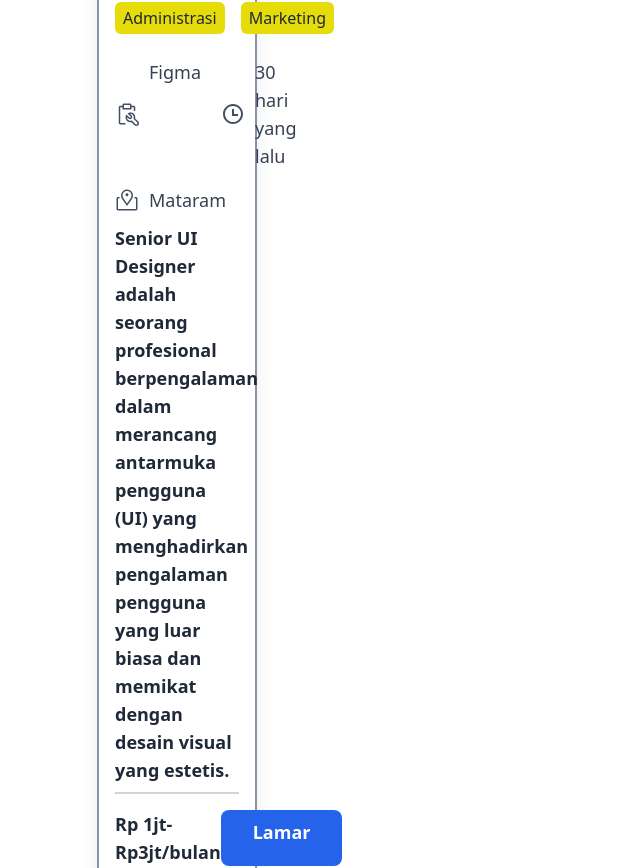
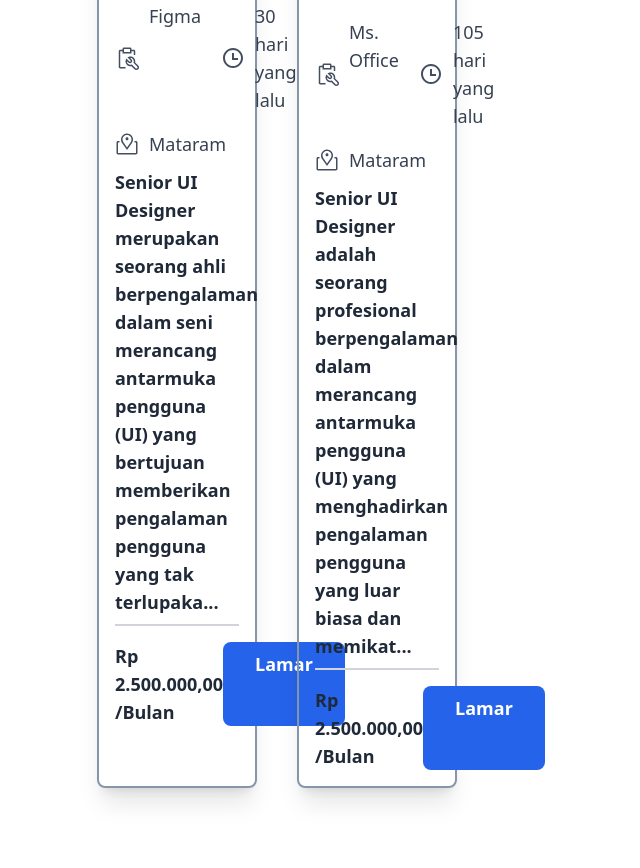
Before and after one commit to RusdyZain/KarirTerbuka, a Next.js app: page / in a window 1280 px wide. Shown: the part 1874-2742 px from the top of the page, without its empty margins (261-901 px from the left). Built offline with nearby package versions, Linux system fonts and the light colour scheme.

Commit message:
Progress

```diff
--- a/src/DataJSON/card.json
+++ b/src/DataJSON/card.json
@@ -11,8 +11,32 @@
     "timePresent": "10/11/2023",
     "locationIconSrc": "/carbon_map.svg",
     "locationName": "Mataram",
-    "description": "Senior UI Designer adalah seorang profesional berpengalaman dalam merancang antarmuka pengguna (UI) yang menghadirkan pengalaman pengguna yang luar biasa dan memikat dengan desain visual yang estetis.",
-    "salaryRange": "Rp 1jt-Rp3jt/bulan"
+    "description": "Senior UI Designer merupakan seorang ahli berpengalaman dalam seni merancang antarmuka pengguna (UI) yang bertujuan memberikan pengalaman pengguna yang tak terlupakan. Dengan keahliannya, Senior UI Designer mampu menciptakan desain visual yang tidak hanya estetis, tetapi juga memikat, menjadikan setiap interaksi pengguna dengan produk atau platform digital menjadi suatu pengalaman yang istimewa. Dengan pemahaman mendalam terhadap prinsip-prinsip desain, Senior UI Designer memastikan bahwa tampilan dan navigasi antarmuka tidak hanya fungsional, tetapi juga memberikan kepuasan visual yang tinggi bagi pengguna. Melalui kreativitas dan kecakapan teknisnya, Senior UI Designer berperan penting dalam menciptakan desain yang responsif, intuitif, dan sesuai dengan kebutuhan serta harapan pengguna.",
+    "detailJob": [
+      "Membuat Laki-laki atau perempuan",
+      "Usia Minimal 18 tahun",
+      "Pendidikan terakhir minimal SMA/SMK (Semua Jurusan)",
+      "Diutamakan telah memiliki pengalaman berkerja"
+    ],
+    "kriteriaJob": [
+      "Pengalaman kerja minimal 3 tahun sebagai UI Designer.",
+      "Keahlian dalam menggunakan alat desain seperti Figma.",
+      "Portofolio desain yang mencerminkan kreativitas dan keahlian teknis.",
+      "Memahami prinsip-prinsip desain dan pengalaman pengguna (UI/UX).",
+      "Kemampuan komunikasi dan kolaborasi yang baik."
+    ],
+    "noteJob": [
+      "Berkas yang harus dilengkapi : CV dan Surat Lamaran",
+      "Tidak dipungut biaya apapun dalam proses penerimaan karyawan baru.",
+      "Penyandang disabilitas dengan mobilitas mandiri.",
+      "Memahami prinsip-prinsip desain dan pengalaman pengguna (UI/UX).",
+      "Hanya pelamar yang sesuai dengan kriteria yang akan dipanggil untuk proses selanjutnya."
+    ],
+    "salaryRange": "Rp 2.500.000,00 /Bulan",
+    "email": "https://mail.google.com/",
+    "img1": "https://images.unsplash.com/photo-1609921212029-bb5a28e60960?q=80&w=2052&auto=format&fit=crop&ixlib=rb-4.0.3&ixid=M3wxMjA3fDB8MHxwaG90by1wYWdlfHx8fGVufDB8fHx8fA%3D%3D",
+    "img2": "https://images.unsplash.com/photo-1531403009284-440f080d1e12?q=80&w=2070&auto=format&fit=crop&ixlib=rb-4.0.3&ixid=M3wxMjA3fDB8MHxwaG90by1wYWdlfHx8fGVufDB8fHx8fA%3D%3D",
+    "img3": "https://images.unsplash.com/photo-1681164315990-b2a1e375eb69?q=80&w=2070&auto=format&fit=crop&ixlib=rb-4.0.3&ixid=M3wxMjA3fDB8MHxwaG90by1wYWdlfHx8fGVufDB8fHx8fA%3D%3D"
   },
   {
     "id": 2,
@@ -27,6 +51,30 @@
     "locationIconSrc": "/carbon_map.svg",
     "locationName": "Mataram",
     "description": "Senior UI Designer adalah seorang profesional berpengalaman dalam merancang antarmuka pengguna (UI) yang menghadirkan pengalaman pengguna yang luar biasa dan memikat dengan desain visual yang estetis.",
-    "salaryRange": "Rp 1jt-Rp3jt/bulan"
+    "detailJob": [
+      "Membuat Laki-laki atau perempuan",
+      "Usia Minimal 18 tahun",
+      "Pendidikan terakhir minimal SMA/SMK (Semua Jurusan)",
+      "Diutamakan telah memiliki pengalaman berkerja"
+    ],
+    "kriteriaJob": [
+      "Pengalaman kerja minimal 3 tahun sebagai UI Designer.",
+      "Keahlian dalam menggunakan alat desain seperti Figma.",
+      "Portofolio desain yang mencerminkan kreativitas dan keahlian teknis.",
+      "Memahami prinsip-prinsip desain dan pengalaman pengguna (UI/UX).",
+      "Kemampuan komunikasi dan kolaborasi yang baik."
+    ],
+    "noteJob": [
+      "Berkas yang harus dilengkapi : CV dan Surat Lamaran",
+      "Tidak dipungut biaya apapun dalam proses penerimaan karyawan baru.",
+      "Penyandang disabilitas dengan mobilitas mandiri.",
+      "Memahami prinsip-prinsip desain dan pengalaman pengguna (UI/UX).",
+      "Hanya pelamar yang sesuai dengan kriteria yang akan dipanggil untuk proses selanjutnya."
+    ],
+    "salaryRange": "Rp 2.500.000,00 /Bulan",
+    "email": "https://mail.google.com/",
+    "img1": "https://images.unsplash.com/photo-1609921212029-bb5a28e60960?q=80&w=2052&auto=format&fit=crop&ixlib=rb-4.0.3&ixid=M3wxMjA3fDB8MHxwaG90by1wYWdlfHx8fGVufDB8fHx8fA%3D%3D",
+    "img2": "https://images.unsplash.com/photo-1531403009284-440f080d1e12?q=80&w=2070&auto=format&fit=crop&ixlib=rb-4.0.3&ixid=M3wxMjA3fDB8MHxwaG90by1wYWdlfHx8fGVufDB8fHx8fA%3D%3D",
+    "img3": "https://images.unsplash.com/photo-1681164315990-b2a1e375eb69?q=80&w=2070&auto=format&fit=crop&ixlib=rb-4.0.3&ixid=M3wxMjA3fDB8MHxwaG90by1wYWdlfHx8fGVufDB8fHx8fA%3D%3D"
   }
 ]
--- a/src/components/cards/card-beranda.tsx
+++ b/src/components/cards/card-beranda.tsx
@@ -87,13 +87,15 @@ const JobCard = ({
         <p className="text-lg text-gray-700">{locationName}</p>
       </div>
       <div className="pt-2.5">
-        <p className="mb-2 text-lg font-semibold">{description}</p>
+        <p className="mb-2 text-lg font-semibold">
+          {description.length > 150 ? `${description.slice(0, 165)}...` : description}
+        </p>
       </div>
       <hr className="pt-4 border-t-2 border-gray-300" />
       <div className="flex justify-between">
         <p className="text-lg font-semibold text-secondary-700">{salaryRange}</p>
         <Link
-          href={`/pekerjaan/subjob/${id}`}
+          href={`/pekerjaan/subJob/${id}`}
           className="bg-blue-600 font-lato font-semibold text-white text-lg px-8 py-2 rounded-lg"
         >
           Lamar
--- a/src/components/organism/Saran.tsx
+++ b/src/components/organism/Saran.tsx
@@ -27,9 +27,7 @@ export default function Saran() {
                 </div>
             </section>
             <div className="grid grid-cols-3 gap-10 pt-14 mb-20 pl-[102px]  pr-[106px]">
-                <div className="gap-10 pt-14 mb-20">
-                    {jobCards}
-                </div>
+                {jobCards}
             </div>
         </div>
     )
--- a/src/pages/blog/index.tsx
+++ b/src/pages/blog/index.tsx
@@ -91,8 +91,6 @@ export default function Blog() {
                                         </div>
                                     )}
                                 </button>
-
-
                             </div>
                         </div>
                     </div>
--- a/src/pages/pekerjaan/index.tsx
+++ b/src/pages/pekerjaan/index.tsx
@@ -83,9 +83,8 @@ export default function Pekerjaan() {
 
     const handleKategoriSelect = (kategori: string) => {
         setSelectKategori(kategori);
-        setIsKategoriDropdownOpen(false); // Tutup dropdown setelah memilih kategori
+        setIsKategoriDropdownOpen(false);
 
-        // Filter pekerjaan berdasarkan kategori yang dipilih
         if (kategori === 'Semua') {
             setFilteredJobs(cardJson);
         } else {
--- a/src/pages/pekerjaan/subJob/[id].tsx
+++ b/src/pages/pekerjaan/subJob/[id].tsx
@@ -1,6 +1,12 @@
 import { useEffect, useState } from "react";
 import { useRouter } from "next/router";
 import carData from "@/DataJSON/card.json"
+import Header from "@/components/Header";
+import cardJson from '@/DataJSON/card.json'
+import Image from "next/image";
+import Link from "next/link";
+import Footer from "@/components/Footer";
+import JobCard from '@/components/cards/card-beranda';
 
 type JobType = {
     id: number;
@@ -12,10 +18,18 @@ type JobType = {
     timeIconSrc: string;
     locationIconSrc: string;
     description: string;
+    detailJob: string[];
+    kriteriaJob: string[];
+    noteJob: string[];
     salaryRange: string;
+    email: string;
+    img1: string;
+    img2: string;
+    img3: string;
 };
 
-export default function Subjob() {
+export default function SubJob() {
+    const [filteredJobs, setFilteredJobs] = useState(cardJson);
     const [data, setData] = useState<JobType | undefined>();
     const router = useRouter();
 
@@ -25,11 +39,83 @@ export default function Subjob() {
             const result = carData.find((value) => value.id === parseInt(id));
             setData(result);
         }
+        else {
+            console.error("Invalid ID");
+        }
     }, [router]);
 
+    const handleKategoriSelect = (kategori: string) => {
+        if (data?.categories && data.categories.includes(kategori)) {
+            setFilteredJobs(cardJson);
+        } else {
+            const filtered = cardJson.filter(job => job.categories.includes(kategori));
+            setFilteredJobs(filtered);
+        }
+    };
+
+    const jobCards = filteredJobs
+        .filter((job, index) => index < 3 && data?.categories?.some(category => job.categories.includes(category)))
+        .map((job, index) => <JobCard key={index} {...job} />);
+
     return (
-        <div>
-
+        <div data-theme="light" className="h-full">
+            <div className="container mx-auto">
+                <Header />
+            </div>
+            <div className="pt-[100px] flex ml-28 mr-10">
+                <div className="w-[60%]">
+                    {data?.img1 && typeof data.img1 === 'string' && (
+                        <Image src={data.img1} alt="Gambar 3" height={300} width={720} />
+                    )}
+                </div>
+                <div className="w-[40%] grid grid-rows-2">
+                    {data?.img2 && typeof data.img2 === 'string' && (
+                        <Image src={data.img2} alt="Gambar 2" height={300} width={350} />
+                    )}
+                    {data?.img3 && typeof data.img3 === 'string' && (
+                        <Image src={data.img3} alt="Gambar 3" height={300} width={350} className="mt-3" />
+                    )}
+                </div>
+            </div>
+            <div className="ml-28 mr-36">
+                <h1 className="text-6xl font-bold py-5">{data?.title}</h1>
+                <p className="text-xl text-justify mr-14">{data?.description}</p>
+                <h2 className="text-3xl font-bold py-5">Detail Lowongan:</h2>
+                <ol className="list-decimal pl-5">
+                    {data?.detailJob.map((detail, index) => (
+                        <li key={index} className="text-lg">{detail}</li>
+                    ))}
+                </ol>
+                <h2 className="text-3xl font-bold py-5">Kriteria Khusus:</h2>
+                <ol className="list-decimal pl-5">
+                    {data?.kriteriaJob.map((detail, index) => (
+                        <li key={index} className="text-lg">{detail}</li>
+                    ))}
+                </ol>
+                <h2 className="text-3xl font-bold py-5">Catatan Lain:</h2>
+                <ol className="list-decimal pl-5">
+                    {data?.noteJob.map((detail, index) => (
+                        <li key={index} className="text-lg">{detail}</li>
+                    ))}
+                </ol>
+                <h2 className="text-4xl font-bold py-5">Rentang Gaji</h2>
+                <h2 className="text-4xl font-bold">{data?.salaryRange}</h2>
+                <div className="py-16 text-center">
+                    {data?.email && typeof data.email === 'string' && (
+                        <Link
+                            href={data?.email}
+                            className=" bg-blue-600 font-lato font-semibold text-white text-lg px-10 py-3 rounded-lg">
+                            Ambil Lamaran Kerja
+                        </Link>
+                    )}
+                </div>
+                <hr className="h-px my-6 bg-[#64748B] border-0"></hr>
+                <h1 className="text-3xl font-bold">Lowongan Lainnya</h1>
+                <div className="grid grid-cols-3 gap-3 pt-6 mb-20">
+                    {jobCards}
+                </div>
+            </div>
+            <Footer />
         </div>
     )
 }
```
